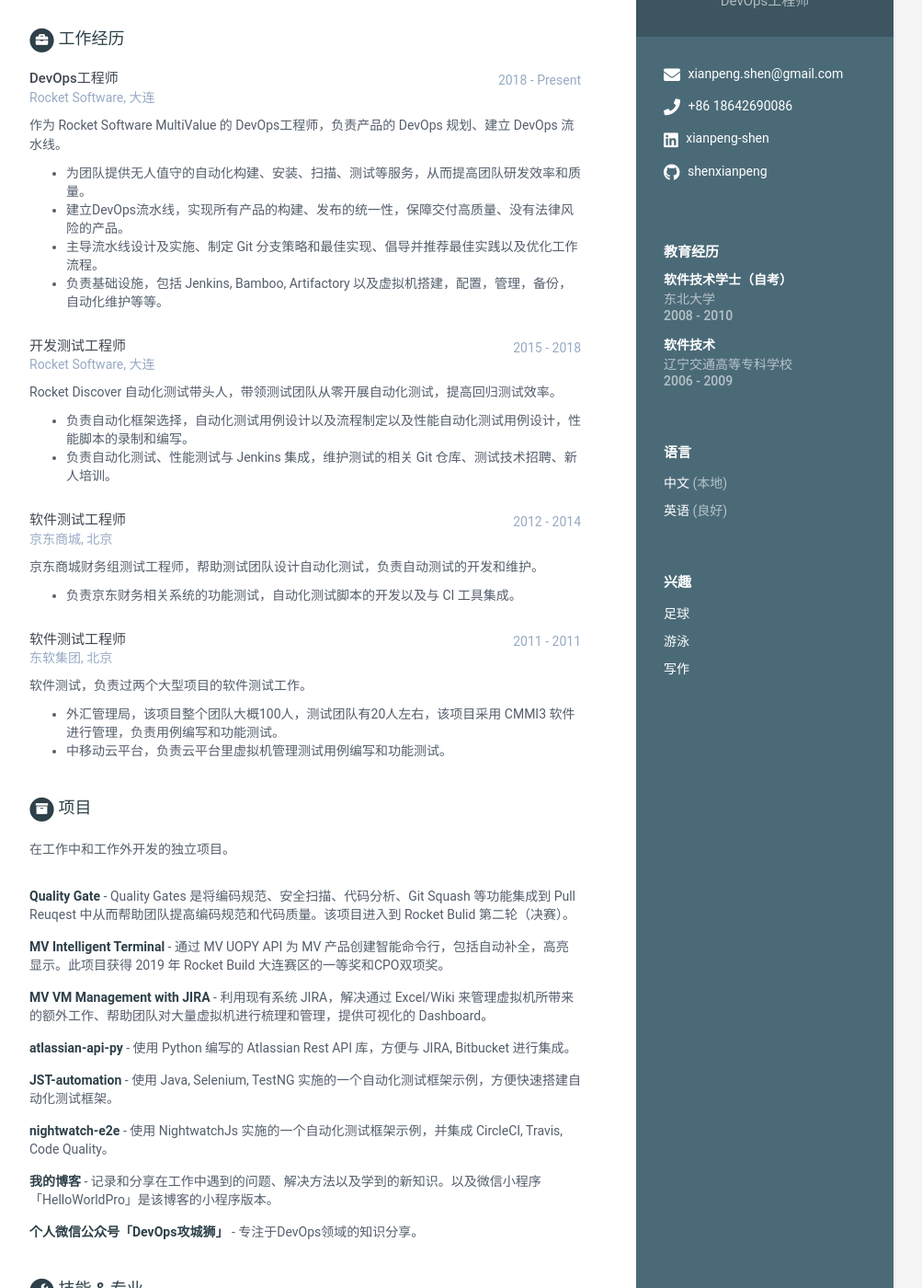
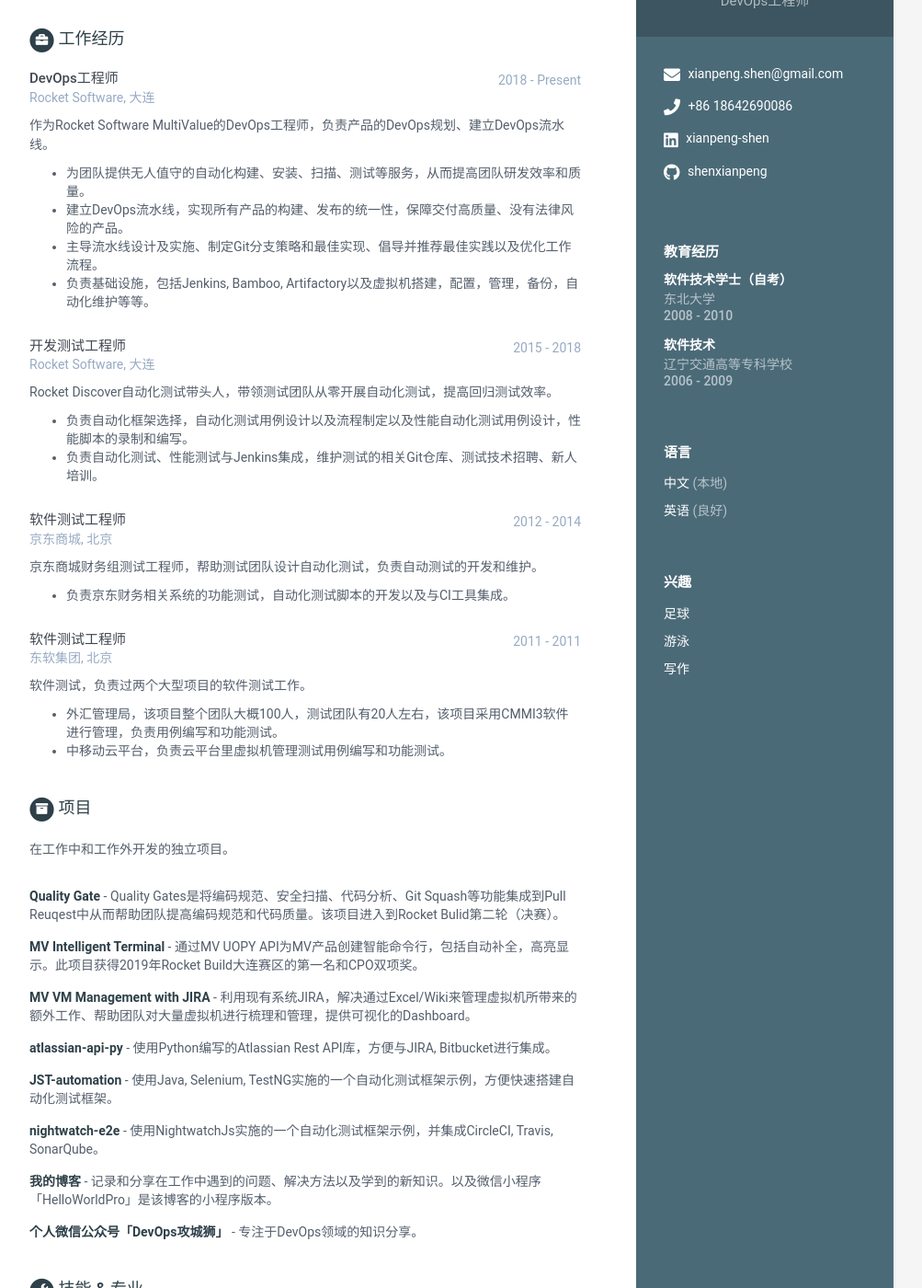
Before and after one commit to shenxianpeng/resume-cn, a Jekyll site: the page built from index.html, in a window 1280 px wide and 1400 px high, scrolled down 227 px. Shown: the whole window at 92% size, without its empty margins (168-1171 px from the left). Built offline with Jekyll 4.4.1, drawn with Linux system fonts in a browser that asks for light colours; some of the changed text lies outside the part shown.

Commit message:
update resume-cn format

```diff
--- a/_data/data.yml
+++ b/_data/data.yml
@@ -43,8 +43,8 @@ sidebar:
 career-profile:
     title: 个人总结
     summary: |
-      - 多年软件自动化测试，编码和持续集成经验。负责Rocket Software MultiValue数据库产品的自动化构建、发布、CI/CD 流水线规划、设计和设施。
-      - 熟悉研发、测试、构建、发布流程。精通持续集成；熟练使用 Git，Jenkins，Artifactory 等工具。
+      - 多年软件自动化测试，编码和持续集成经验。负责Rocket Software MultiValue数据库产品的自动化构建、发布、DevOps流水线规划、设计和设施。
+      - 熟悉研发、测试、构建、发布流程；熟练掌握Git，Jenkins，Artifactory等工具；精通持续集成。
 
 education:
     - degree: 软件技术学士（自考）
@@ -62,21 +62,21 @@ experiences:
       time: 2018 - Present
       company: Rocket Software, 大连
       details: |
-        作为 Rocket Software MultiValue 的 DevOps工程师，负责产品的 DevOps 规划、建立 DevOps 流水线。
+        作为Rocket Software MultiValue的DevOps工程师，负责产品的DevOps规划、建立DevOps流水线。
 
           - 为团队提供无人值守的自动化构建、安装、扫描、测试等服务，从而提高团队研发效率和质量。
           - 建立DevOps流水线，实现所有产品的构建、发布的统一性，保障交付高质量、没有法律风险的产品。
-          - 主导流水线设计及实施、制定 Git 分支策略和最佳实现、倡导并推荐最佳实践以及优化工作流程。
-          - 负责基础设施，包括 Jenkins, Bamboo, Artifactory 以及虚拟机搭建，配置，管理，备份，自动化维护等等。
+          - 主导流水线设计及实施、制定Git分支策略和最佳实现、倡导并推荐最佳实践以及优化工作流程。
+          - 负责基础设施，包括Jenkins, Bamboo, Artifactory以及虚拟机搭建，配置，管理，备份，自动化维护等等。
 
     - role: 开发测试工程师
       time: 2015 - 2018
       company: Rocket Software, 大连
       details: |
-        Rocket Discover 自动化测试带头人，带领测试团队从零开展自动化测试，提高回归测试效率。
+        Rocket Discover自动化测试带头人，带领测试团队从零开展自动化测试，提高回归测试效率。
 
           - 负责自动化框架选择，自动化测试用例设计以及流程制定以及性能自动化测试用例设计，性能脚本的录制和编写。
-          - 负责自动化测试、性能测试与 Jenkins 集成，维护测试的相关 Git 仓库、测试技术招聘、新人培训。
+          - 负责自动化测试、性能测试与Jenkins集成，维护测试的相关Git仓库、测试技术招聘、新人培训。
 
     - role: 软件测试工程师
       time: 2012 - 2014
@@ -84,7 +84,7 @@ experiences:
       details: |
         京东商城财务组测试工程师，帮助测试团队设计自动化测试，负责自动测试的开发和维护。
 
-          - 负责京东财务相关系统的功能测试，自动化测试脚本的开发以及与 CI 工具集成。
+          - 负责京东财务相关系统的功能测试，自动化测试脚本的开发以及与CI工具集成。
 
     - role: 软件测试工程师
       time: 2011 - 2011
@@ -92,7 +92,7 @@ experiences:
       details: |
         软件测试，负责过两个大型项目的软件测试工作。
 
-          - 外汇管理局，该项目整个团队大概100人，测试团队有20人左右，该项目采用 CMMI3 软件进行管理，负责用例编写和功能测试。
+          - 外汇管理局，该项目整个团队大概100人，测试团队有20人左右，该项目采用CMMI3软件进行管理，负责用例编写和功能测试。
           - 中移动云平台，负责云平台里虚拟机管理测试用例编写和功能测试。
 
 projects:
@@ -103,27 +103,27 @@ projects:
     assignments:
       - title: Quality Gate
         link: "#"
-        tagline: "Quality Gates 是将编码规范、安全扫描、代码分析、Git Squash 等功能集成到 Pull Reuqest 中从而帮助团队提高编码规范和代码质量。该项目进入到 Rocket Bulid 第二轮（决赛）。"
+        tagline: "Quality Gates是将编码规范、安全扫描、代码分析、Git Squash等功能集成到Pull Reuqest中从而帮助团队提高编码规范和代码质量。该项目进入到Rocket Bulid第二轮（决赛）。"
 
       - title: MV Intelligent Terminal
         link: "#"
-        tagline: "通过 MV UOPY API 为 MV 产品创建智能命令行，包括自动补全，高亮显示。此项目获得 2019 年 Rocket Build 大连赛区的一等奖和CPO双项奖。"
+        tagline: "通过MV UOPY API为MV产品创建智能命令行，包括自动补全，高亮显示。此项目获得2019年Rocket Build大连赛区的第一名和CPO双项奖。"
 
       - title: MV VM Management with JIRA
         link: "#"
-        tagline: "利用现有系统 JIRA，解决通过 Excel/Wiki 来管理虚拟机所带来的额外工作、帮助团队对大量虚拟机进行梳理和管理，提供可视化的 Dashboard。"
+        tagline: "利用现有系统JIRA，解决通过Excel/Wiki来管理虚拟机所带来的额外工作、帮助团队对大量虚拟机进行梳理和管理，提供可视化的Dashboard。"
 
       - title: atlassian-api-py
         link: "https://pypi.org/project/atlassian-api-py/"
-        tagline: "使用 Python 编写的 Atlassian Rest API 库，方便与 JIRA, Bitbucket 进行集成。"
+        tagline: "使用Python编写的Atlassian Rest API库，方便与JIRA, Bitbucket进行集成。"
 
       - title: JST-automation
         link: "https://github.com/shenxianpeng/JST-automation"
-        tagline: "使用 Java, Selenium, TestNG 实施的一个自动化测试框架示例，方便快速搭建自动化测试框架。"
+        tagline: "使用Java, Selenium, TestNG实施的一个自动化测试框架示例，方便快速搭建自动化测试框架。"
 
       - title: nightwatch-e2e
         link: "https://github.com/nightwatchjs-cn/nightwatch-e2e"
-        tagline: "使用 NightwatchJs 实施的一个自动化测试框架示例，并集成 CircleCI, Travis, Code Quality。"
+        tagline: "使用NightwatchJs实施的一个自动化测试框架示例，并集成CircleCI, Travis, SonarQube。"
 
       - title: 我的博客
         link: "https://shenxianpeng.github.io/"
```
